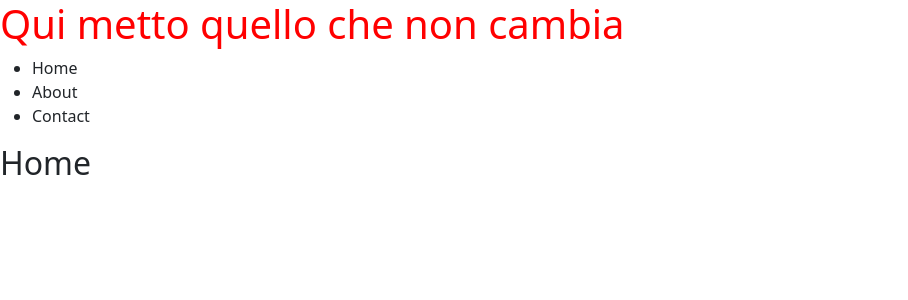
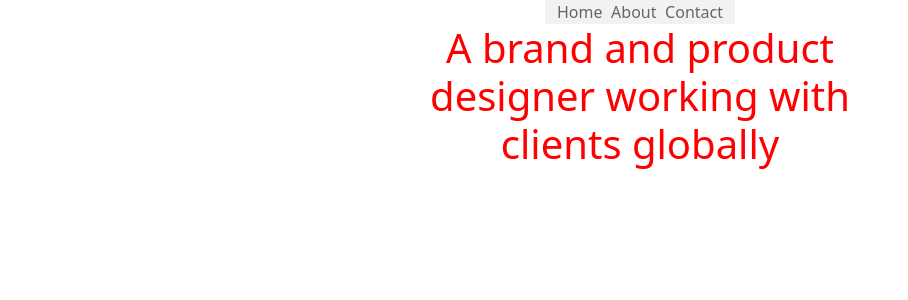
Before and after one commit to federicaarosio/vue-ohstudio, a Vue app: page / in a window 1280 px wide. Shown: the top 300 px of the page, without its empty margins (0-908 px from the left). Built offline with nearby package versions, Linux system fonts and the light colour scheme.

Commit message:
added pages

```diff
--- a/src/App.vue
+++ b/src/App.vue
@@ -1,10 +1,8 @@
 <template>
-  <h1>
-    Qui metto quello che non cambia
-  </h1>
+  <!-- Qui metto quello che non cambia -->
   <Appheader />
 
-  <!-- # questo e' il luogo dove tutto puo' cambiare in base alle rotte -->
+  <!-- qui quello che cambia in base alle rotte -->
   <router-view></router-view>
 </template>
 
@@ -21,4 +19,5 @@ export default {
 
 <style lang="scss">
 @use './style/general.scss' as *;
+
 </style>
--- a/src/components/AppHeader.vue
+++ b/src/components/AppHeader.vue
@@ -1,12 +1,18 @@
 <template lang="">
 
-    <ul>
-        <li v-for="(link, index) in linkItems" :key="index">
-            <router-link :to="{ name: link.routeName }" class="nav-link">
-                {{ link.label }}
-            </router-link>
-        </li>
-    </ul>
+<div class="container">
+    <div class="row">
+        <div class="col-2 mx-auto d-flex justify-content-between text-center custom-nav">
+            <div v-for="(link, index) in linkItems" :key="index" >
+                <router-link :to="{ name: link.routeName }" class="custom-menu-item">
+                    {{ link.label }}
+                </router-link>
+            </div>
+        </div>
+    </div>
+</div>
+
+
 
 </template>
 <script>
@@ -31,6 +37,16 @@ export default {
     },
 }
 </script>
-<style lang="">
 
+<style lang="scss" scoped>
+.custom-nav {
+    background-color: #f3f2f1;
+
+    .custom-menu-item {
+        background-color: #f3f2f1;
+        text-decoration: none;
+        color: #666666;
+
+    }
+}
 </style>
--- a/src/pages/AboutPage.vue
+++ b/src/pages/AboutPage.vue
@@ -1,6 +1,6 @@
 <template lang="">
     <h2>
-        About Page
+        AboutPage
     </h2>
 </template>
 <script>
--- a/src/pages/ContactPage.vue
+++ b/src/pages/ContactPage.vue
@@ -1,6 +1,6 @@
 <template lang="">
     <h2>
-        Contact Page
+        ContactPage
     </h2>
 </template>
 <script>
--- a/src/pages/HomePage.vue
+++ b/src/pages/HomePage.vue
@@ -1,7 +1,15 @@
 <template lang="">
-    <h2>
-        Home
-    </h2>
+    <section>
+        <div class="container">
+            <div class="row">
+                <div class="col-6 mx-auto">
+                    <h1 class="text-center custom-fs-big">
+                        A brand and product designer working with clients globally
+                    </h1>
+                </div>
+            </div>
+        </div>
+    </section>
 </template>
 <script>
 export default {
```
